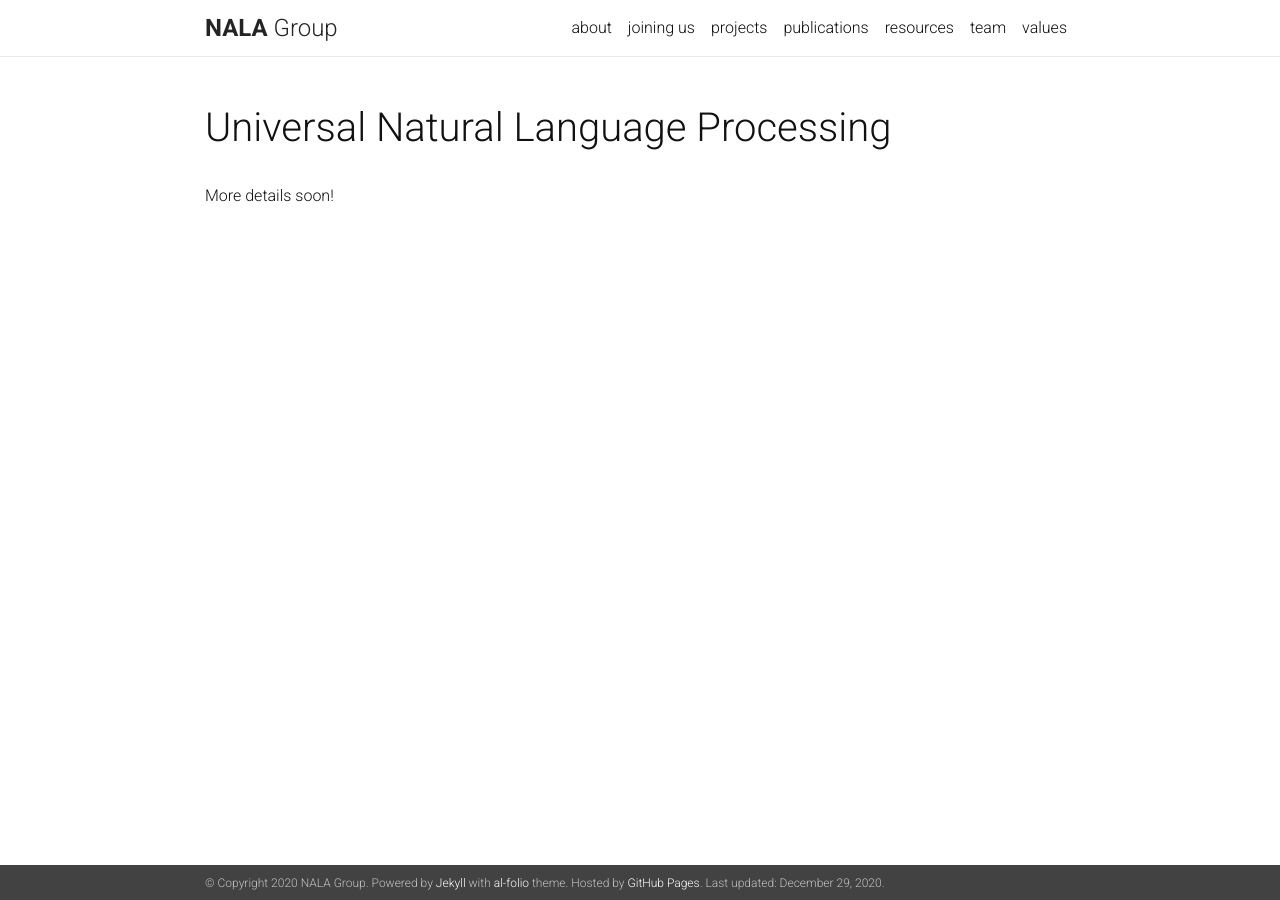
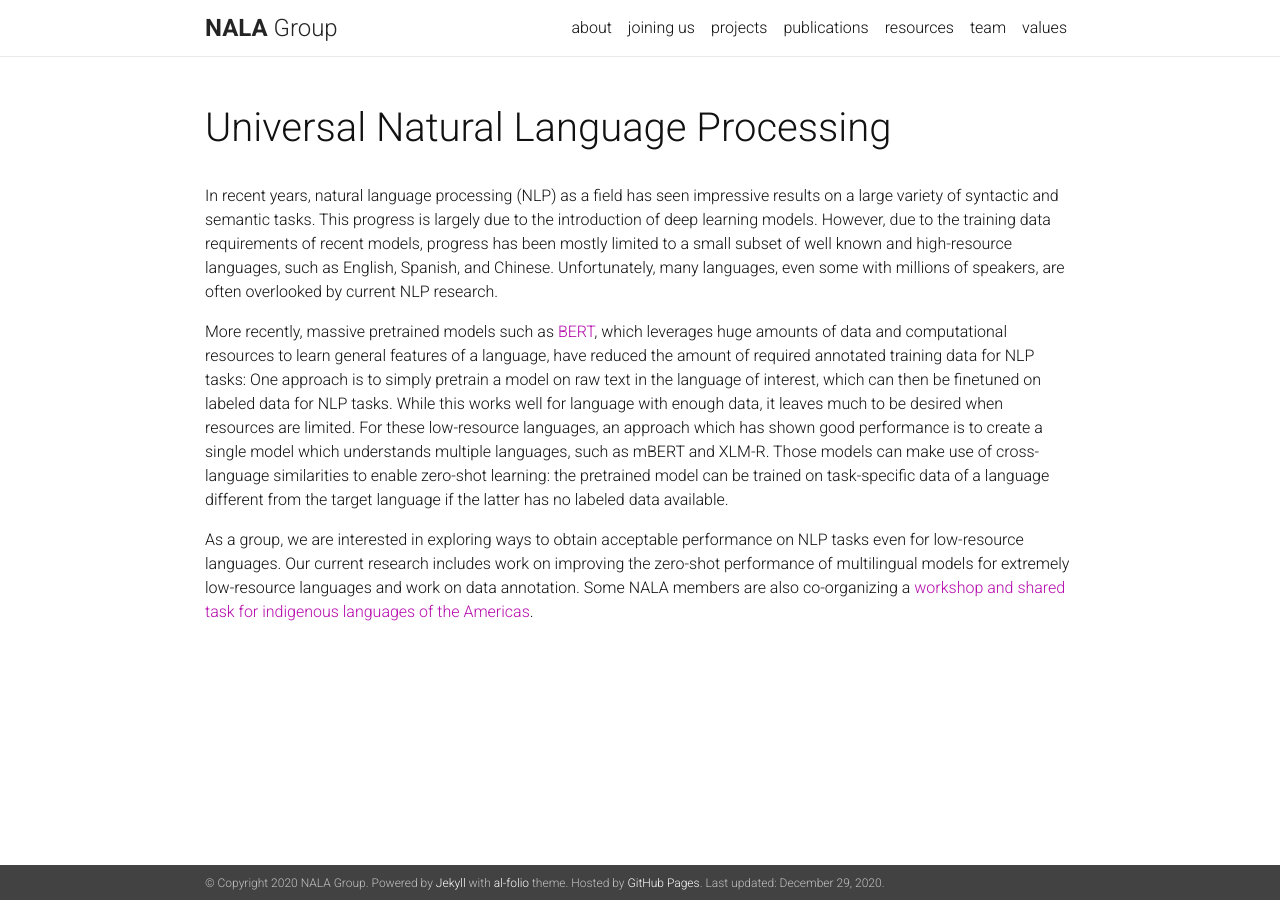
Before and after one commit to nala-cub/nala-cub.github.io, a Jekyll site: the page built from _pages/universal_nlp.md, in a window 1280 px wide. Built offline with Jekyll 4.4.1, drawn with Linux system fonts in a browser that asks for light colours; nearby versions of some CDN libraries; a style sheet for code colours, icons or effects is not loaded.

Commit message:
first draft universal NLP

```diff
--- a/_pages/universal_nlp.md
+++ b/_pages/universal_nlp.md
@@ -5,4 +5,12 @@ permalink: /projects/universal_nlp
 description:
 ---
 
-More details soon!
+In recent years, natural language processing (NLP) as a field has seen impressive results on a large variety of syntactic and semantic tasks. This progress is largely due to the introduction of deep learning models. However, due to the training data requirements of recent models, progress has been mostly limited to a small subset of well known and high-resource languages, such as English, Spanish, and Chinese. Unfortunately, many languages, even some with millions of speakers, are often overlooked by current NLP research.
+<br>
+
+More recently, massive pretrained models such as <a href="https://www.aclweb.org/anthology/N19-1423.pdf" target="_blank">BERT</a>, which leverages huge amounts of data and computational resources to learn general features of a language, have reduced the amount of required annotated training data for NLP tasks:
+One approach is to simply pretrain a model on raw text in the language of interest, which can then be finetuned on labeled data for NLP tasks. While this works well for language with enough data, it leaves much to be desired when resources are limited. For these low-resource languages, an approach which has shown good performance is to create a single model which understands multiple languages, such as mBERT and XLM-R. Those models can make use of cross-language similarities to enable zero-shot learning: the pretrained model can be trained on task-specific data of a language different from the target language if the latter has no labeled data available.
+<br>
+
+As a group, we are interested in exploring ways to obtain acceptable performance on NLP tasks even for low-resource languages.
+Our current research includes work on improving the zero-shot performance of multilingual models for extremely low-resource languages and work on data annotation. Some NALA members are also co-organizing a <a href="http://turing.iimas.unam.mx/americasnlp" target="_blank">workshop and shared task for indigenous languages of the Americas</a>.
```
